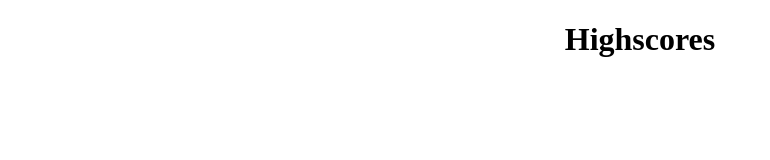
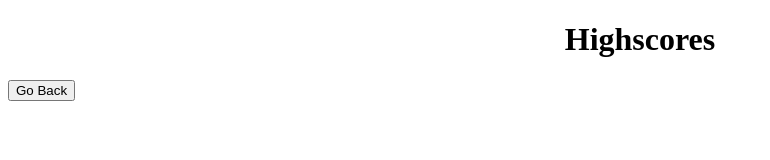
Before and after one commit to Bethanjames93/codingquiz, a plain HTML site: page highscores.html in a window 1280 px wide. Shown: the whole page, without its empty margins (0-770 px from the left). Drawn offline with Linux system fonts and the light colour scheme.

Commit message:
Created a link on the main page to view the highscores and added a button on the highscores page to go back to the main page

```diff
--- a/highscores.html
+++ b/highscores.html
@@ -7,5 +7,8 @@
 
     <body>
         <h1>Highscores</h1>
+
+        <a href="indedx.html"><button>Go Back</button></a>
+
     </body>
 </html>
```
Also changed, not shown: index.html (+1 -0 lines).
